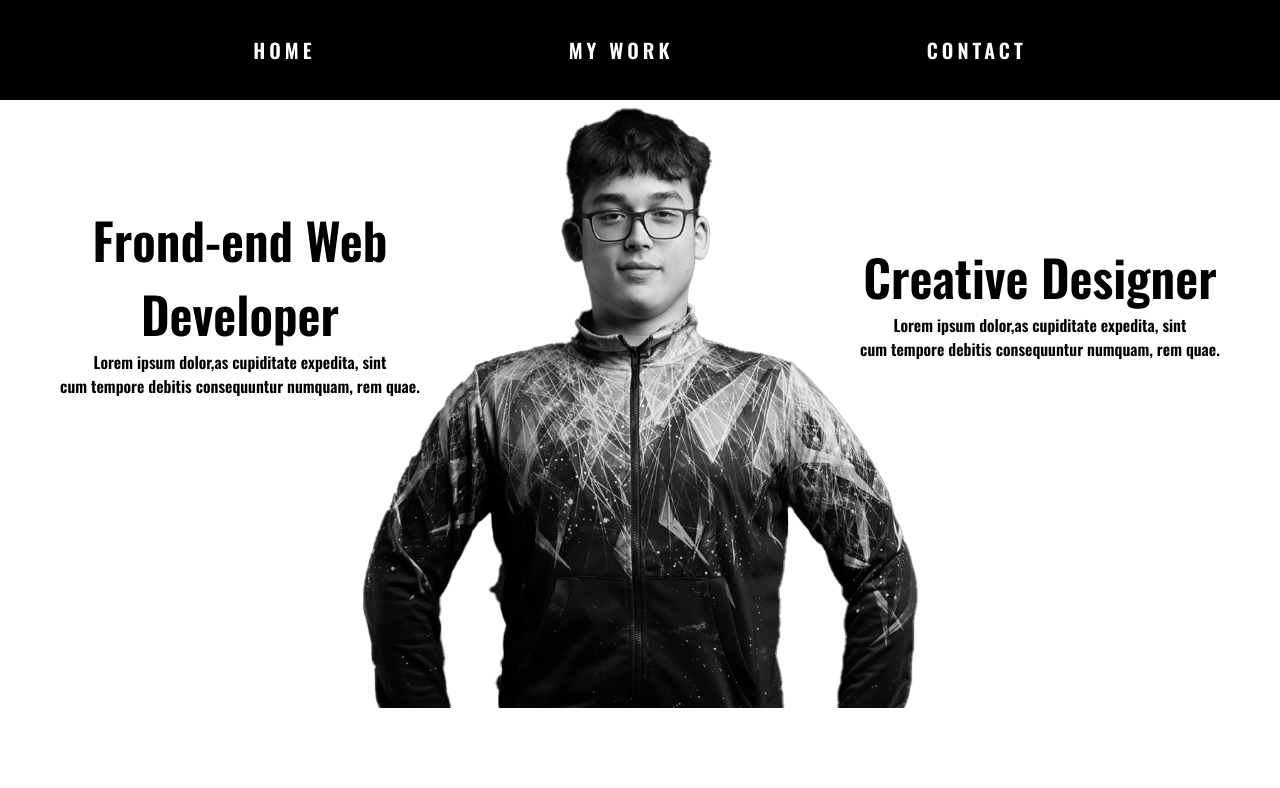
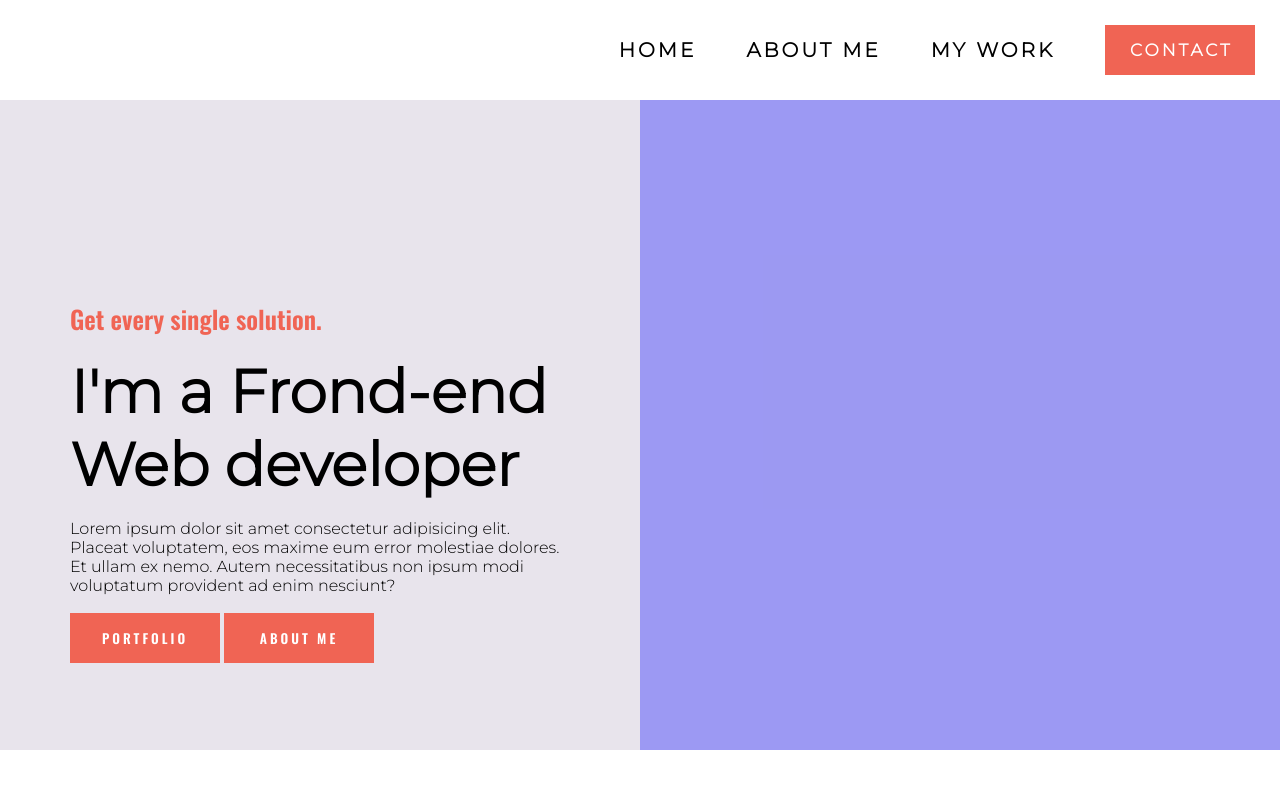
Before and after one commit to LeondeHaas/New-portfolio, a plain HTML site: page index.html in a window 1280 px wide. Drawn offline with nearby package versions, Linux system fonts and the light colour scheme.

Commit message:
new home page

```diff
--- a/index.html
+++ b/index.html
@@ -7,39 +7,41 @@
     <link rel="preconnect" href="https://fonts.gstatic.com" crossorigin>
     <link href="https://fonts.googleapis.com/css2?family=Oswald:wght@600&display=swap" rel="stylesheet">
     <link rel="stylesheet" href="styles/styles.css">
+    <link rel="preconnect" href="https://fonts.googleapis.com">
+    <link rel="preconnect" href="https://fonts.gstatic.com" crossorigin>
+    <link href="https://fonts.googleapis.com/css2?family=Montserrat:wght@300&family=Oswald:wght@600&display=swap" rel="stylesheet">
     <meta name="viewport" content="width=device-width, initial-scale=1.0">
     <title>Document</title>
 </head>
 <body>
     <header>
         <div class="header-main">
-            <a href="/index.html"><h1>HOME</h1></a>
-            <a href="/mywork.html"><h1>MY WORK</h1></a>
-            <a href="/contact.html"><h1>CONTACT</h1></a>
+            <!-- <div class="logo">
+
+            </div> -->
+            <div class="pages">
+            <a class="hover-underline-animation" href="/index.html"><h1>HOME</h1></a>
+            <a class="hover-underline-animation" href="/mywork.html"><h1>ABOUT ME</h1></a>
+            <a class="hover-underline-animation" href="/mywork.html"><h1>MY WORK</h1></a>
+            <button><a href="/contact.html">CONTACT</a></button>
+            </div>
         </div>
+        <div class="header-main-space"></div>
     </header>
 </body>
 <main>
     <div class="main-container">
         <div class="left-container">
-            <div class="text-container">
-                <h1>Frond-end Web Developer</h1>
-                <p>Lorem ipsum dolor,as cupiditate expedita, sint <br>cum tempore debitis consequuntur numquam, rem quae.</p>
+            <div class="text-box">
+                <h3>Get every single solution.</h3><br>
+                <h1>I'm a Frond-end Web developer</h1><br>
+                <p>Lorem ipsum dolor sit amet consectetur adipisicing elit. Placeat voluptatem, eos maxime eum error molestiae dolores. Et ullam ex nemo. Autem necessitatibus non ipsum modi voluptatum provident ad enim nesciunt?</p><br>
+                <button>PORTFOLIO</button>
+                <button>ABOUT ME</button>
             </div>
         </div>
-        <div class="middle-container">
-            <img src="/Images/LeonSmall-photoshop.png" alt="">
-        </div>
-        <div class="right-container">
-            <div class="text-container">
-                <h1>Creative Designer</h1>
-                <p>Lorem ipsum dolor,as cupiditate expedita, sint <br> cum tempore debitis consequuntur numquam, rem quae.</p>
-            </div>
-        </div>
+        <div class="right-container"></div>
     </div>
 </main>
-<footer>
-    <div class="footer-main"></div>
-</footer>
 <script src="/Javascript/script.js"></script>
 </html>
--- a/styles/styles.scss
+++ b/styles/styles.scss
@@ -4,97 +4,169 @@
   box-sizing: border-box;
 }
 
-// @mixin font-style {
-//     font-family: "Oswald", sans-serif;
-// }
+// main content header underline animation
 
-/* main content header */
+.hover-underline-animation {
+  display: inline-block;
+  position: relative;
+  color: #f06454;
+}
+
+.hover-underline-animation:after {
+  content: '';
+  position: absolute;
+  width: 100%;
+  transform: scaleX(0);
+  height: 2px;
+  bottom: 0;
+  left: 0;
+  background-color: #f06454;;
+  transform-origin: bottom right;
+  transition: transform 0.25s ease-out;
+}
+
+.hover-underline-animation:hover:after {
+  transform: scaleX(1);
+  transform-origin: bottom left;
+}
+
+// main content header
+
+.header-main-space {
+ width: 100%;
+ height: 100px;
+}
+
 .header-main {
   font-weight: bold;
-  font-family: "Oswald", sans-serif;
+  font-family: 'Montserrat', sans-serif;
   width: 100%;
   padding-top: 40px;
   padding-bottom: 40px;
-  background-color: black;
+  background-color: #fff;
   display: flex;
-  letter-spacing: 4px;
+  letter-spacing: 3px;
   font-size: 10px;
-  font-weight: bold;
   align-items: center;
-  justify-content: space-evenly;
-  color: #fff;
+  color: #000;
   height: 100px;
+  position: fixed;
   a {
     text-decoration: none;
+    margin-left: 25px;
+    margin-right: 25px;
+  }
+
+  button {
+
+    width: 150px;
+    height: 50px;
+    background-color: #f06454;
+    color: #fff;
+    border: 0;
+    font-family: 'Montserrat', sans-serif;
+    letter-spacing: 3px;
+    margin-left: 25px;
+    margin-right: 25px;
+    font-weight: bold;
+    font-size: 17px;
+    a {
+      text-decoration: none;
+      color: #fff;
+    }
+  }
+
+  .logo {
+    width: 40%;
+    height: 100px;
+
+    img {
+      width: 250px;
+      height: 100px;
+      margin-left: 40px;
+    }
+  }
+
+  .pages {
+    width: 100%;
+    justify-content: end;
+    align-items: center;
+    display: flex;
   }
 }
 
 .header-main h1 {
   padding-top: 5px;
   padding-bottom: 5px;
-  color: #fff;
+  color: #000;
 }
 
 .main-container {
-    display: flex;
-    h1 {
-        font-size: 50px;
-    }
-}
-
-.text-container {
-    flex-direction: column;
-    align-items: center;
-    justify-content: center;
-    display: flex;
-    height: 50vh;
-
+  height: auto;
+  background-color: #e8e4ec;
+  display: flex;
 }
 
 .left-container {
-    background-color: #fff;
-    width: 45%;
-    height: 600px;
-    font-family: "Oswald", sans-serif;
-    text-align: center;
+  width: 50%;
+  height: 650px;
+  justify-content: center;
+  align-items: center;
+  display: flex;
 }
 
-.middle-container {
+.text-box {
+  width: 500px;
+  height: 250px;
+
+  h3 {
+    color: #f06454;
     font-family: "Oswald", sans-serif;
-    width: 30%;
-    height: 600px;
-    justify-content: center;
-    align-items: center;
-    display: flex;
-    img {
-        width: 600px;
-        height: 600px;
-        position: absolute;
-        filter: grayscale(100);
-        margin-top: 15px;
-    }
+    font-size: 25px;
+  }
+
+  h1 {
+    font-size: 60px;
+    font-family: 'Montserrat', sans-serif;
+  }
+
+  p {
+    font-family: 'Montserrat', sans-serif;
+  }
+
+  button {
+    width: 150px;
+    height: 50px;
+    background-color: #f06454;
+    color: #fff;
+    border: 0;
+    font-family: "Oswald", sans-serif;
+    letter-spacing: 3px;
+  }
 }
 
 .right-container {
-    background-color: #fff;
-    width: 45%;
-    height: 600px;
-    font-family: "Oswald", sans-serif;
-    text-align: center;
+  width: 50%;
+  height: 650px;
+  background-color: rgba(0, 0, 255, 0.328);
 }
 
-// .footer-main {
-//     width: 100%;
-//     background-color: rgb(0, 0, 0);
-//     height: 100px;
-// }
 
 /* header-responsive */
-@media (max-width: 715px) {
+@media (max-width: 750px) {
   .header-main {
+    height: auto;
+    display: flex;
+    flex-wrap: wrap;
+  }
+
+  .pages {
+    display: flex;
     flex-direction: column;
-    height: auto;
-    padding-top: 25px;
-    padding-bottom: 25px;
   }
+
+  button {
+    margin-top: 7px;
+  }
+
 }/*# sourceMappingURL=styles.css.map */
```
Also changed, not shown: Images/Portfolio.hu_full_logo.ps.png (added), Images/th.jpg (added), Images/th.logo.png (added), styles/styles.css, 1 other file.
